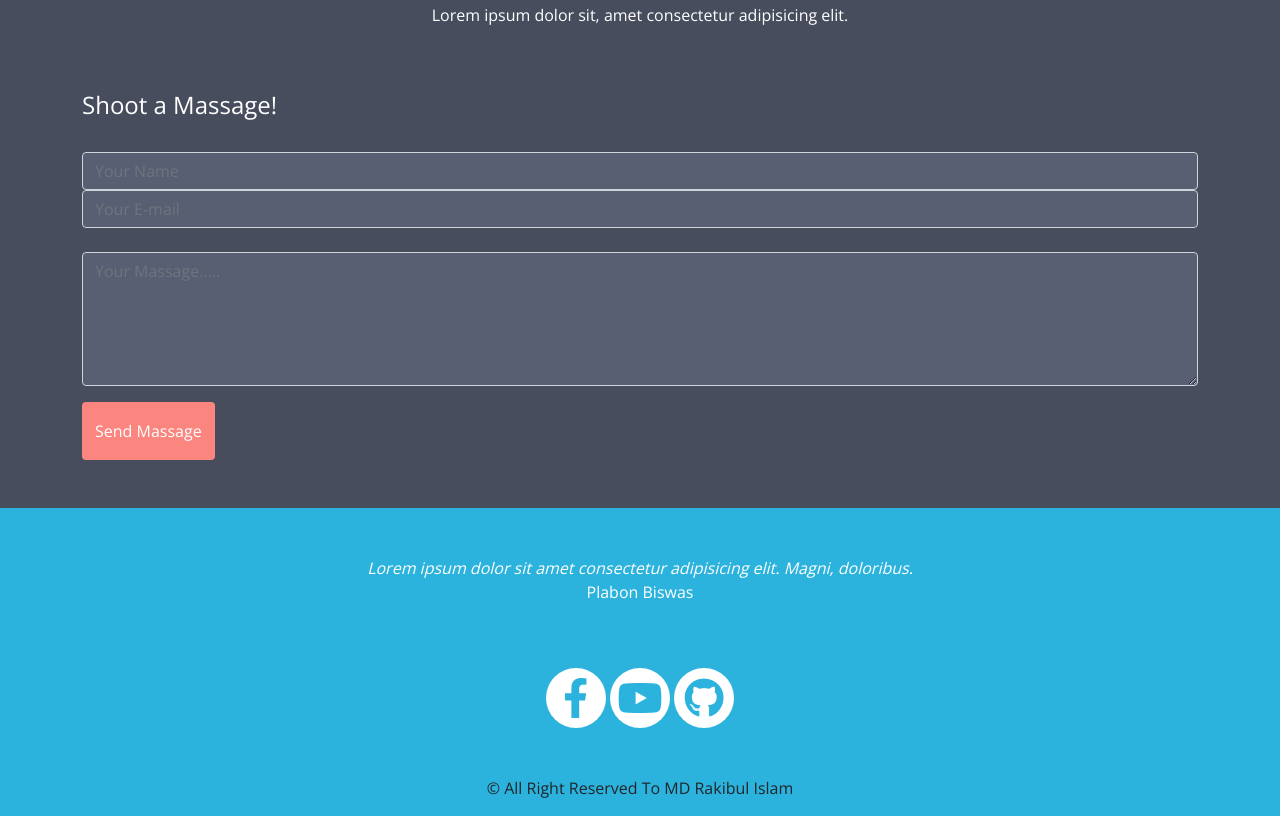
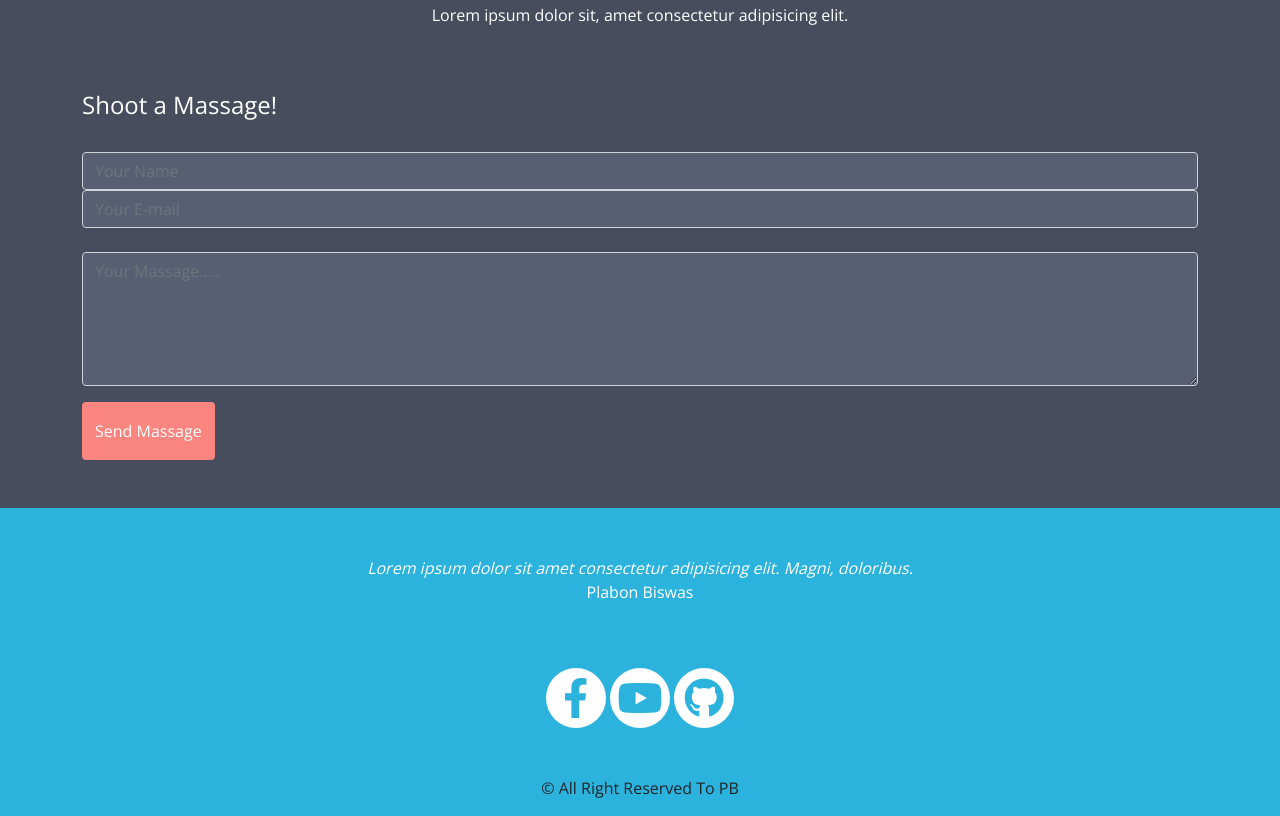
Before and after one commit to plabonb/Final_Project, a plain HTML site: page index.html in a window 1280 px wide. Shown: the part 3637-4453 px from the top of the page. Drawn offline with nearby package versions, Linux system fonts and the light colour scheme.

Commit message:
Update index.html

```diff
--- a/index.html
+++ b/index.html
@@ -329,7 +329,7 @@
 
         <div class="row">
           <div class="clo text-center">
-            <p>&copy; All Right Reserved To MD Rakibul Islam</p>
+            <p>&copy; All Right Reserved To PB</p>
           </div>
         </div>
       </div>
```
